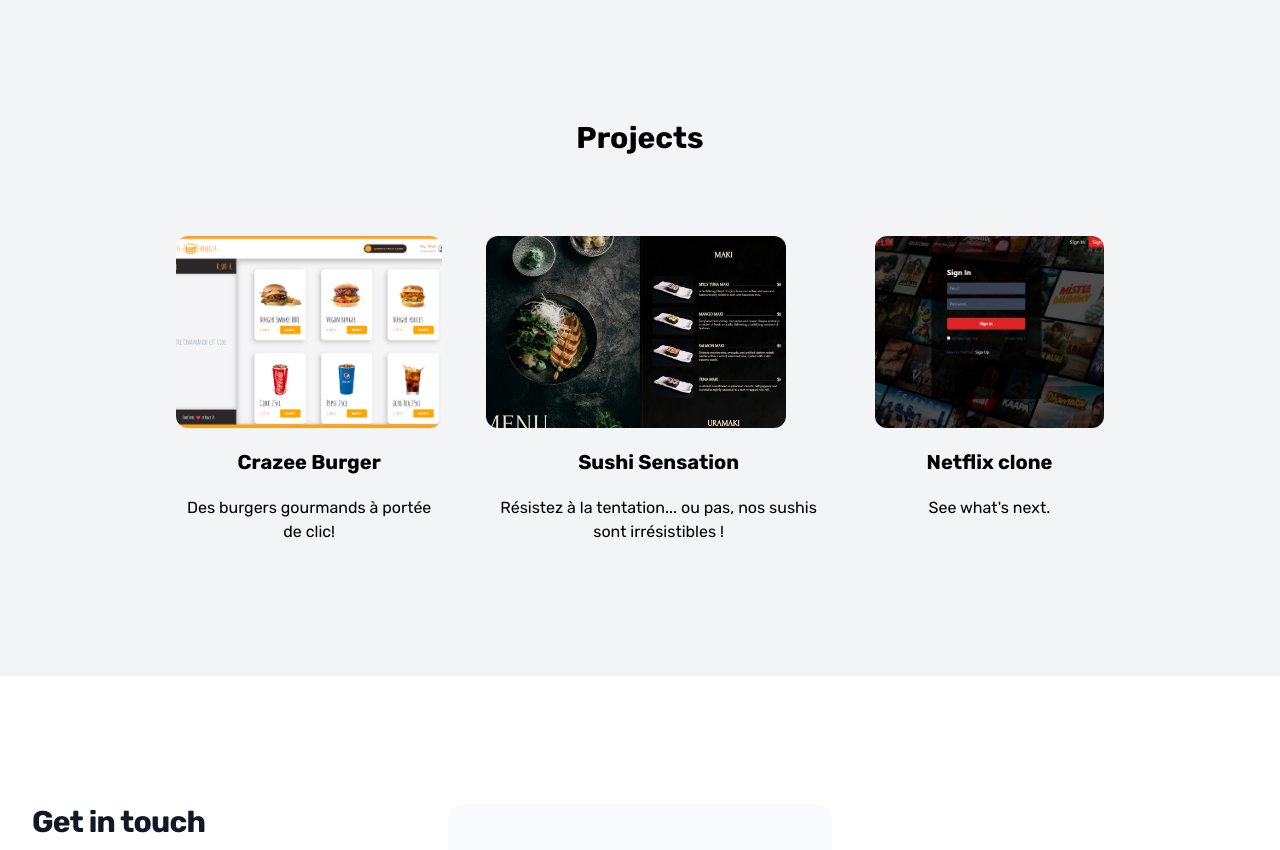
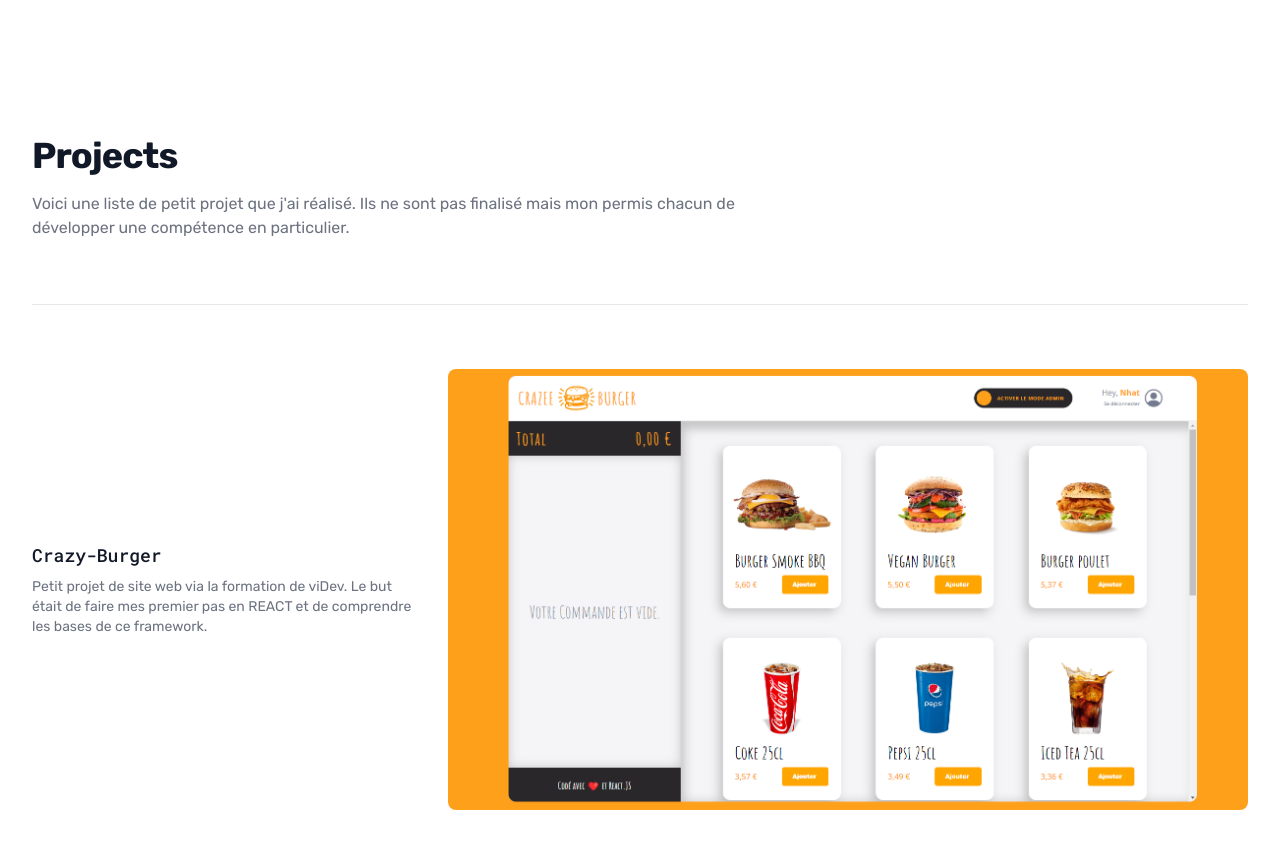
Before and after one commit to NhatHONGUYEN/Nhat-portfolioV2, a React (Vite) app: page / in a window 1280 px wide. Shown: the part 1600-2450 px from the top of the page. Built offline with nearby package versions, Linux system fonts and the light colour scheme.

Commit message:
💄  F02 : change the layout of project for adding description and understanding of my goal

```diff
--- a/src/App.jsx
+++ b/src/App.jsx
@@ -4,7 +4,7 @@
 import Home from "./components/Home";
 import Introduction from "./components/Introduction";
 import About from "./components/About";
-import Projects from "./components/Projects";
+import Projects from "./components/projects/Projects";
 import Contact from "./components/Contact";
 import Navbar from "./components/Navbar";
 
--- a/src/components/Home.jsx
+++ b/src/components/Home.jsx
@@ -1,8 +1,7 @@
 import About from "./About";
 import Contact from "./Contact";
-
 import Introduction from "./Introduction";
-import Projects from "./Projects";
+import Projects from "./projects/Projects";
 import Footer from "./footer/Footer";
 
 export default function Home() {
--- a/src/components/Projects.jsx
+++ /dev/null
@@ -1,64 +0,0 @@
-export default function Projects() {
-  return (
-    <div className="block h-full w-full items-center justify-center bg-gray-100 py-10 text-center sm:px-40  ">
-      <h1 className="py-8 text-3xl  font-bold lg:py-20">Projects</h1>
-      <div className="h-full w-full px-4  lg:flex lg:h-[400px] lg:justify-center lg:gap-11  2xl:gap-40   ">
-        <div className="transform transition duration-500 hover:scale-[1.2]">
-          <a
-            href="https://crazee-burger-eosin-rho.vercel.app/"
-            target="_blank"
-            rel="noopener noreferrer"
-          >
-            <img
-              className="h-48 w-full  rounded-xl object-cover 2xl:ml-5  2xl:w-[300px]"
-              src="/crazee-burger.png"
-              alt="crazee-burger"
-            />
-            <h2 className="py-5 text-xl font-bold 2xl:text-2xl">
-              Crazee Burger
-            </h2>
-            <p className="pb-10 2xl:text-lg">
-              Des burgers gourmands à portée de clic!
-            </p>
-          </a>
-        </div>
-        <div className="transform transition duration-500 hover:scale-[1.2]">
-          <a
-            href="https://sushi-sensation.vercel.app/"
-            target="_blank"
-            rel="noopener noreferrer"
-          >
-            <img
-              className="h-48 w-full rounded-xl object-cover lg:w-[300px] 2xl:w-[300px]"
-              src="/Sushi-sensation.png"
-              alt="Sushi-sensation"
-            />
-            <h2 className="py-5 text-xl font-bold 2xl:text-2xl">
-              Sushi Sensation
-            </h2>
-            <p className="pb-10 2xl:w-[300px] 2xl:text-lg">
-              Résistez à la tentation... ou pas, nos sushis sont irrésistibles !
-            </p>
-          </a>
-        </div>
-        <div className="transform transition duration-500 hover:scale-[1.2]">
-          <a
-            href="https://netflix-clone-delta-gray.vercel.app/"
-            target="_blank"
-            rel="noopener noreferrer"
-          >
-            <img
-              className="h-48 w-full rounded-xl object-cover lg:w-[300px] 2xl:w-[300px]"
-              src="/netflix-port.png"
-              alt="netflix-port"
-            />
-            <h2 className="py-5 text-xl font-bold 2xl:text-2xl">
-              Netflix clone
-            </h2>
-            <p className="pb-10 2xl:text-lg">See what's next.</p>
-          </a>
-        </div>
-      </div>
-    </div>
-  );
-}
--- /dev/null
+++ b/src/components/projects/Projects.jsx
@@ -0,0 +1,80 @@
+const features = [
+  {
+    name: "Crazy-Burger",
+    description:
+      "Petit projet de site web via la formation de viDev. Le but était de faire mes premier pas en REACT et de comprendre les bases de ce framework.",
+    imageSrc: "/crazee-burger.png",
+    imageAlt: "website crazy-burger.",
+    href: "https://crazee-burger-eosin-rho.vercel.app/",
+  },
+  {
+    name: "Sushi-Sensation",
+    description:
+      "Site web me permettant de me familiariser avec le framework REACT. Je me suis inspiré d'un template réalisé sur figma . Le but était de pouvoir intégrer une maquette individuellement. J'ai surtout approfondi mes connaissance en css avec style-component et pu faire des animations en utilisant react-transition-group.",
+    imageSrc: "/Sushi-sensation.png",
+    imageAlt: "website sushi-sensation.",
+    href: "https://sushi-sensation.vercel.app/",
+  },
+  {
+    name: "Netflix-Clone",
+    description:
+      "Exercice de clone avec NETFLIX. La partie dont j'ai voulu approfondir était la partie back-end. J'ai donc utilisé Firebase pour la gestion de la base de donnée et le stockage des images. Le but était de faire pouvoir se login et de pouvoir retrouvé cest titre préféré.",
+    imageSrc: "/netflix-port.png",
+    imageAlt: "website Netflix-clone.",
+    href: "https://netflix-clone-delta-gray.vercel.app/",
+  },
+];
+
+export default function Projects() {
+  return (
+    <div className="bg-white">
+      <div className="mx-auto max-w-7xl py-24 sm:px-2 sm:py-32 lg:px-4">
+        <div className="mx-auto max-w-2xl px-4 lg:max-w-none">
+          <div className="max-w-3xl">
+            <p className="mt-2 text-3xl font-bold tracking-tight text-gray-900 sm:text-4xl">
+              Projects
+            </p>
+            <p className="mt-4 text-gray-500">
+              Voici une liste de petit projet que j'ai réalisé. Ils ne sont pas
+              finalisé mais mon permis chacun de développer une compétence en
+              particulier.
+            </p>
+          </div>
+
+          <div className="mt-10 space-y-16 border-t border-gray-200 pt-10 sm:mt-16 sm:pt-16">
+            {features.map((feature) => (
+              <div
+                key={feature.name}
+                className="flex flex-col-reverse lg:grid lg:grid-cols-12 lg:items-center lg:gap-x-8"
+              >
+                <div className="mt-6 lg:col-span-5 lg:mt-0 xl:col-span-4">
+                  <h3 className="text-lg font-medium text-gray-900">
+                    {feature.name}
+                  </h3>
+                  <p className="mt-2 text-sm text-gray-500">
+                    {feature.description}
+                  </p>
+                </div>
+                <div className="flex-auto lg:col-span-7 xl:col-span-8">
+                  <a
+                    href={feature.href}
+                    target="_blank"
+                    rel="noopener noreferrer"
+                  >
+                    <div className="aspect-h-2 aspect-w-5 cursor-pointer overflow-hidden rounded-lg bg-gray-100">
+                      <img
+                        src={feature.imageSrc}
+                        alt={feature.imageAlt}
+                        className="object-cover object-center"
+                      />
+                    </div>
+                  </a>
+                </div>
+              </div>
+            ))}
+          </div>
+        </div>
+      </div>
+    </div>
+  );
+}
--- a/tailwind.config.js
+++ b/tailwind.config.js
@@ -9,5 +9,5 @@
       },
     },
   },
-  plugins: [],
+  plugins: ["@tailwindcss/aspect-ratio"],
 };
```
